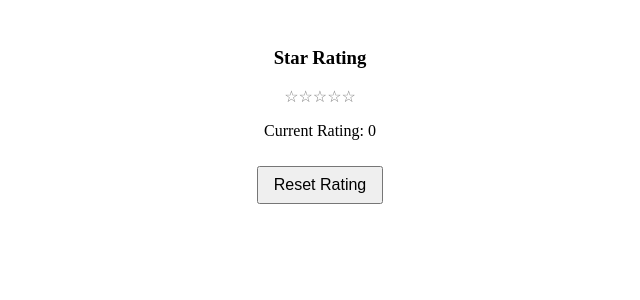
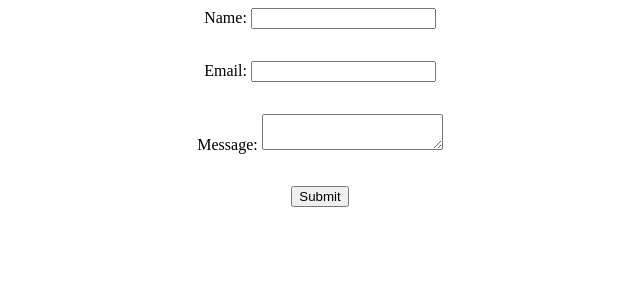
Before and after one commit to Bhupesh-aher/Frontend-machine-coding-round, a React (Vite) app: page / in a window 1280 px wide. Shown: the top 300 px of the page, without its empty margins (320-960 px from the left). Built offline with nearby package versions, Linux system fonts and the light colour scheme.

Commit message:
Contact Form

```diff
--- a/src/App.jsx
+++ b/src/App.jsx
@@ -1,6 +1,6 @@
 import React from 'react';
 import './index.css';
-import StartRating from './Star Rating/StartRating';
+import Form from './Contact Form/Form';
 
 
 
@@ -9,7 +9,7 @@ function App() {
 
     return (
       <div className='app'>
-        <StartRating/>
+        <Form/>
       </div>
     )
 }
--- /dev/null
+++ b/src/Contact Form/Form.jsx
@@ -0,0 +1,77 @@
+import React, { useState } from 'react'
+
+const Form = () => {
+    const [form, setForm] = useState({
+        name: "",
+        email: "",
+        message: ""
+    })
+    const [errors, setErrors] = useState({});
+    const [submitted, setSubmitted] = useState(false);
+
+    const validate = () => {
+        const newErros = {};
+        if(!form.name.trim()) newErros.name = "Name is required";
+        if(!form.email.trim()){
+            newErros.email = "Email is required";
+        }
+        else if(!/^\S+@\S+\.\S+$/.test(form.email)){
+            newErros.email = "Invalid email format"
+        }
+        if(!form.message.trim()) newErros.message = "Message is required";
+        return newErros;
+    }
+
+    const handleChange = (e) => {
+        setForm({...form, [e.target.name] : e.target.value});
+    }
+
+    const handleSubmit = (e) => {
+        e.preventDefault();
+        const validationErrors = validate();
+        if(Object.keys(validationErrors).length > 0){
+            setErrors(validationErrors);
+        }
+        else {
+            setSubmitted(true);
+            setErrors({})
+            setForm({name: "", email: "", message: ""});
+        }
+    }
+
+
+    return (
+        <div style={{textAlign: "center"}}>
+            {submitted ? (
+                <h2>Thank you, {form.name || "User"}</h2>
+            ) : (
+                <form onSubmit={handleSubmit}>
+                    <div style={{marginBottom: "2rem"}}>
+                        <label htmlFor='name'>Name: </label>
+                        <input id='name' type="text" name='name' value={form.name} onChange={handleChange}/>
+
+                        {errors.name && (<p style={{color: "red", margin: "0px"}}>{errors.name}</p>)}
+                    </div>
+
+                    <div style={{marginBottom: "2rem"}}>
+                        <label htmlFor="email">Email: </label>
+                        <input id='email' type="email" name='email' value={form.email} onChange={handleChange}/>
+
+                        {errors.email && (<p style={{color: "red", margin: "0px"}}>{errors.email}</p>)}
+                    </div>
+
+                    <div style={{marginBottom: "2rem"}}>
+                        <label htmlFor="message">Message: </label>
+                        <textarea name="message" id="message" value={form.message} onChange={handleChange}></textarea>
+
+                        {errors.message && (<p style={{color: "red", margin: "0px"}}>{errors.message}</p>)}
+                    </div>
+
+                    <button type='submit' >Submit</button>
+                </form>
+            )}
+        </div>
+    )
+}
+
+export default Form
```
